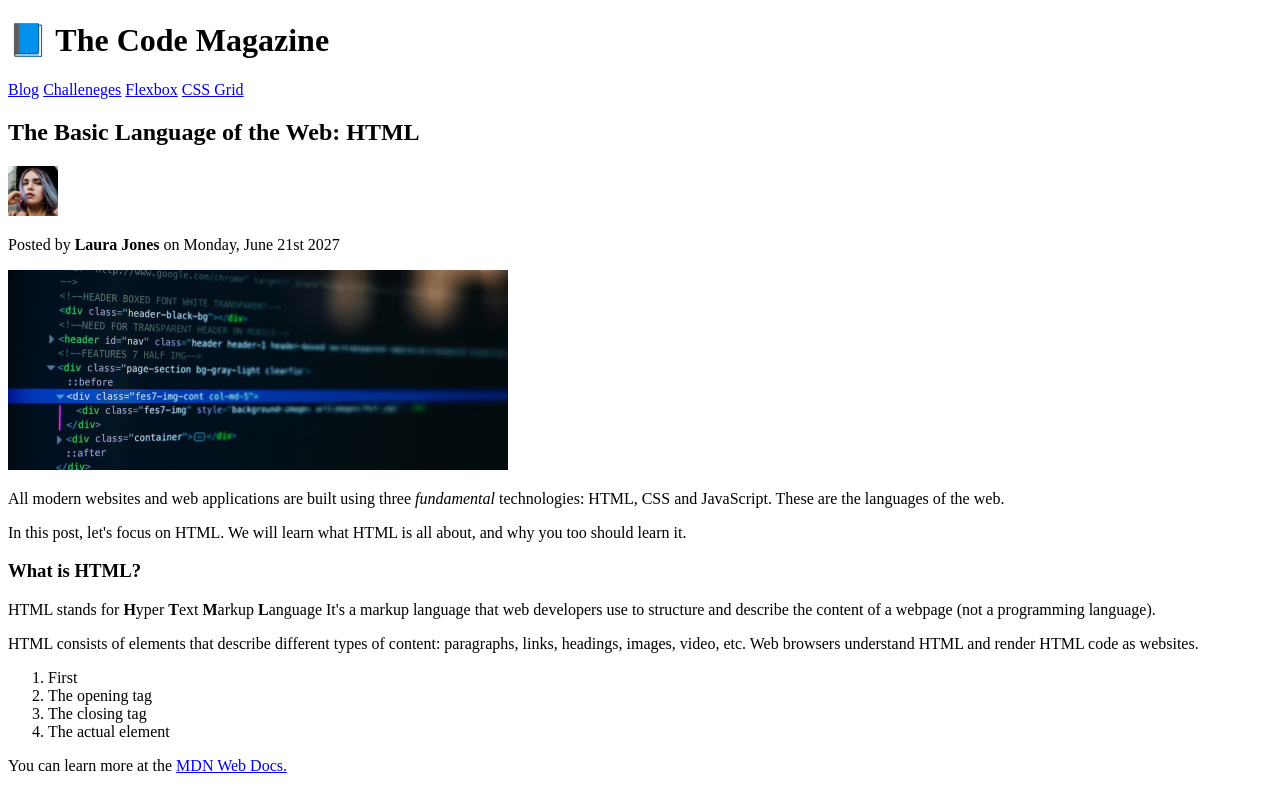
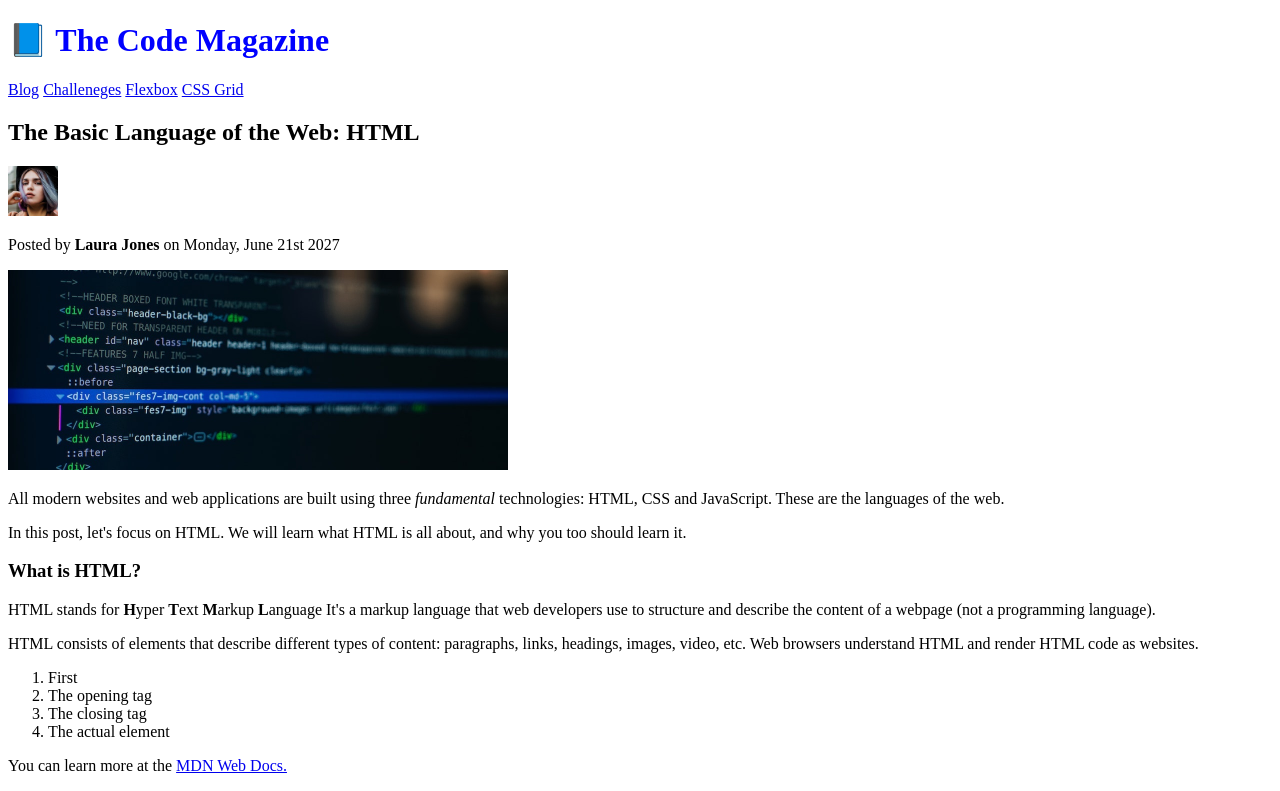
Before and after one commit to Nathan-skel/jonas-html-fundamentals-course, a plain HTML site: page index.html in a window 1280 px wide. Shown: the top 791 px of the page. Drawn offline with Linux system fonts and the light colour scheme.

Commit message:
added/linked css

```diff
--- a/index.html
+++ b/index.html
@@ -5,6 +5,13 @@
     <meta http-equiv="X-UA-Compatible" content="IE=edge">
     <meta name="viewport" content="width=device-width, initial-scale=1.0">
     <title>The Basic Language of the Web: HTML</title>
+    <link href="style.css" rel="stylesheet"/>
+
+    <style>
+        h1 {
+            color: blue
+        }
+    </style>
 </head>
 <body>
     <header>
--- /dev/null
+++ b/style.css
@@ -0,0 +1,3 @@
+h1 {
+    color: blue
+}
```
